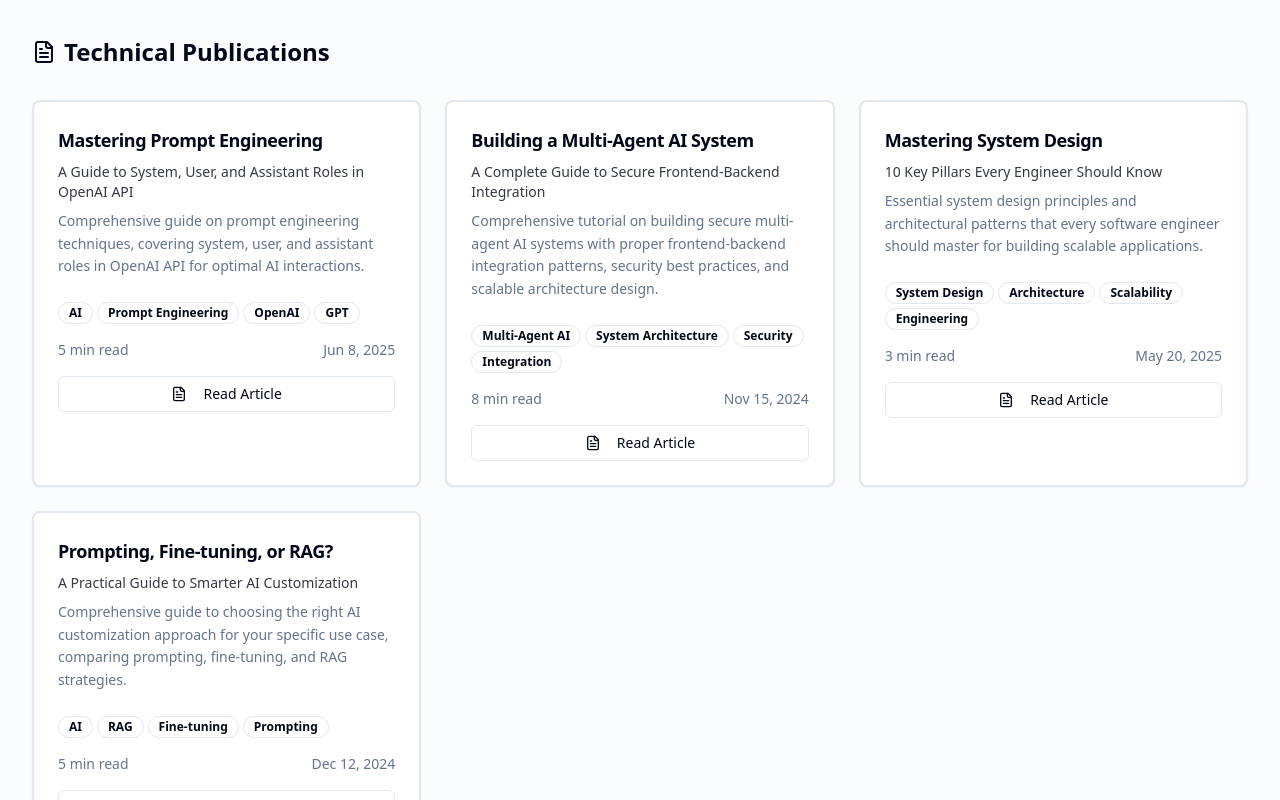
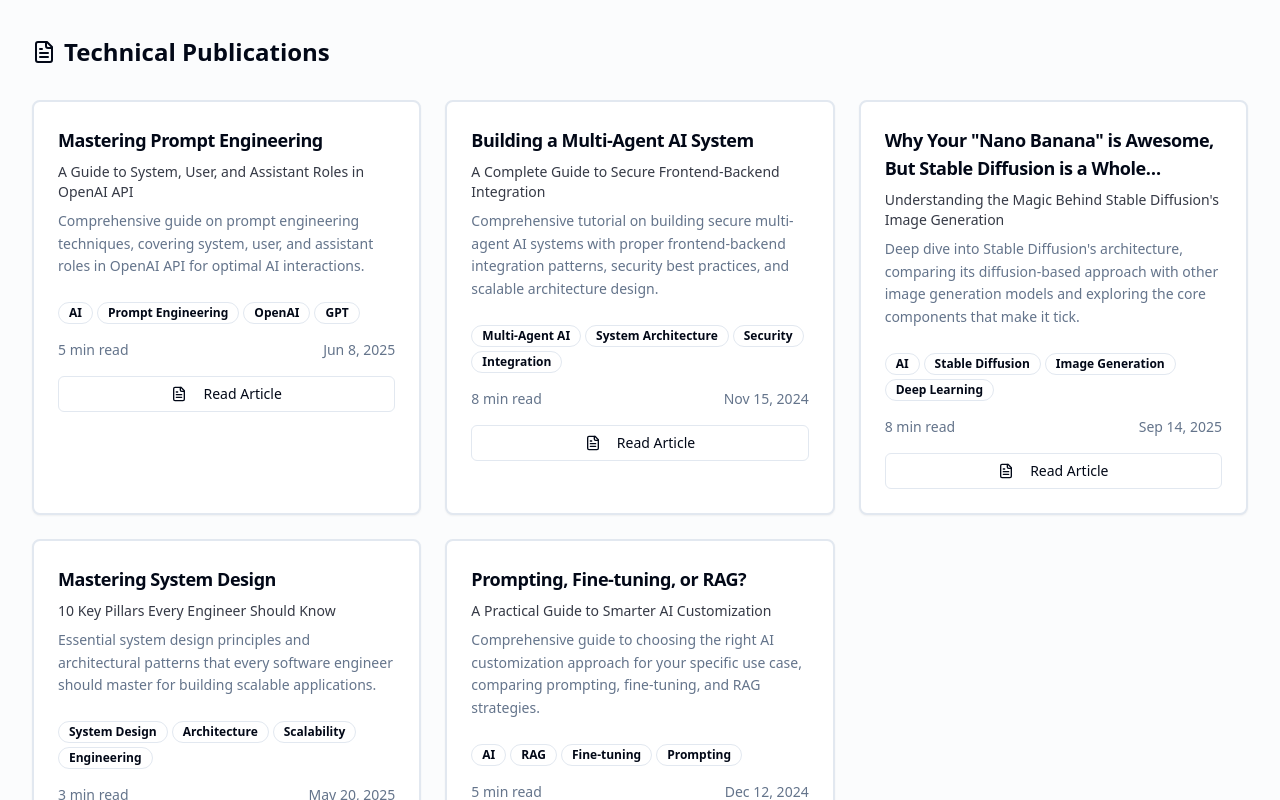
Before and after one commit to MudassarHakim/mudassar-hakim-site, a React (Vite) app: page / in a window 1280 px wide. Shown: the part 7580-8380 px from the top of the page. Built offline with nearby package versions, Linux system fonts and the light colour scheme.

Commit message:
Add Medium article to Projects

```diff
--- a/src/components/Projects.tsx
+++ b/src/components/Projects.tsx
@@ -120,6 +120,15 @@ const Projects = () => {
       date: "Nov 15, 2024",
       url: "https://medium.com/@mudassar.hakim/building-a-multi-agent-ai-system-a-complete-guide-to-secure-frontend-backend-integration-with-26a5a3aa0236",
       tags: ["Multi-Agent AI", "System Architecture", "Security", "Integration"]
+    },
+    {
+      title: "Why Your \"Nano Banana\" is Awesome, But Stable Diffusion is a Whole Different Beast",
+      subtitle: "Understanding the Magic Behind Stable Diffusion's Image Generation",
+      description: "Deep dive into Stable Diffusion's architecture, comparing its diffusion-based approach with other image generation models and exploring the core components that make it tick.",
+      readTime: "8 min read",
+      date: "Sep 14, 2025",
+      url: "https://medium.com/@mudassar.hakim/why-your-nano-banana-is-awesome-but-stable-diffusion-is-a-whole-different-beast-69ef1aef4387",
+      tags: ["AI", "Stable Diffusion", "Image Generation", "Deep Learning"]
     },
     {
       title: "Mastering System Design",
```
